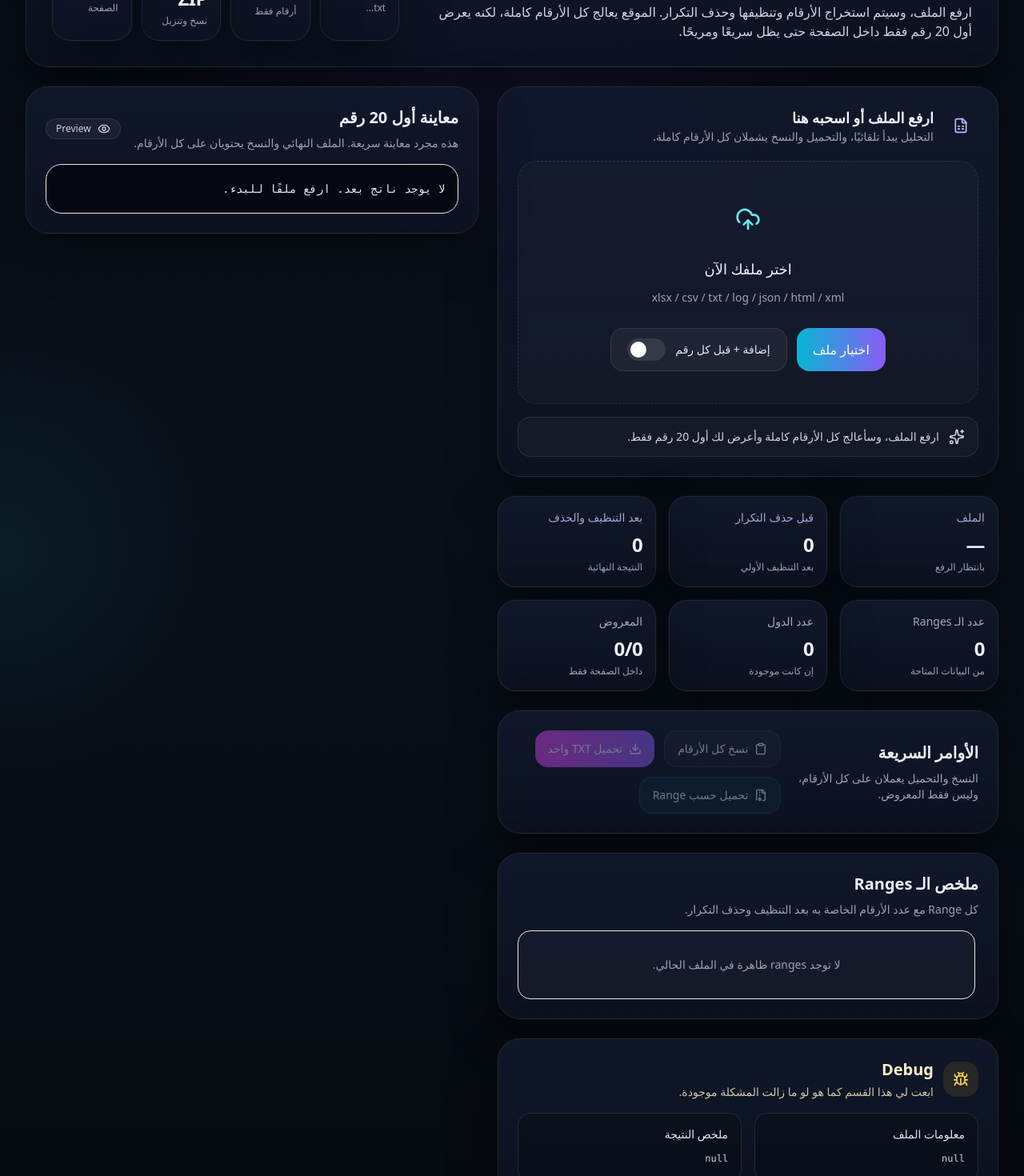
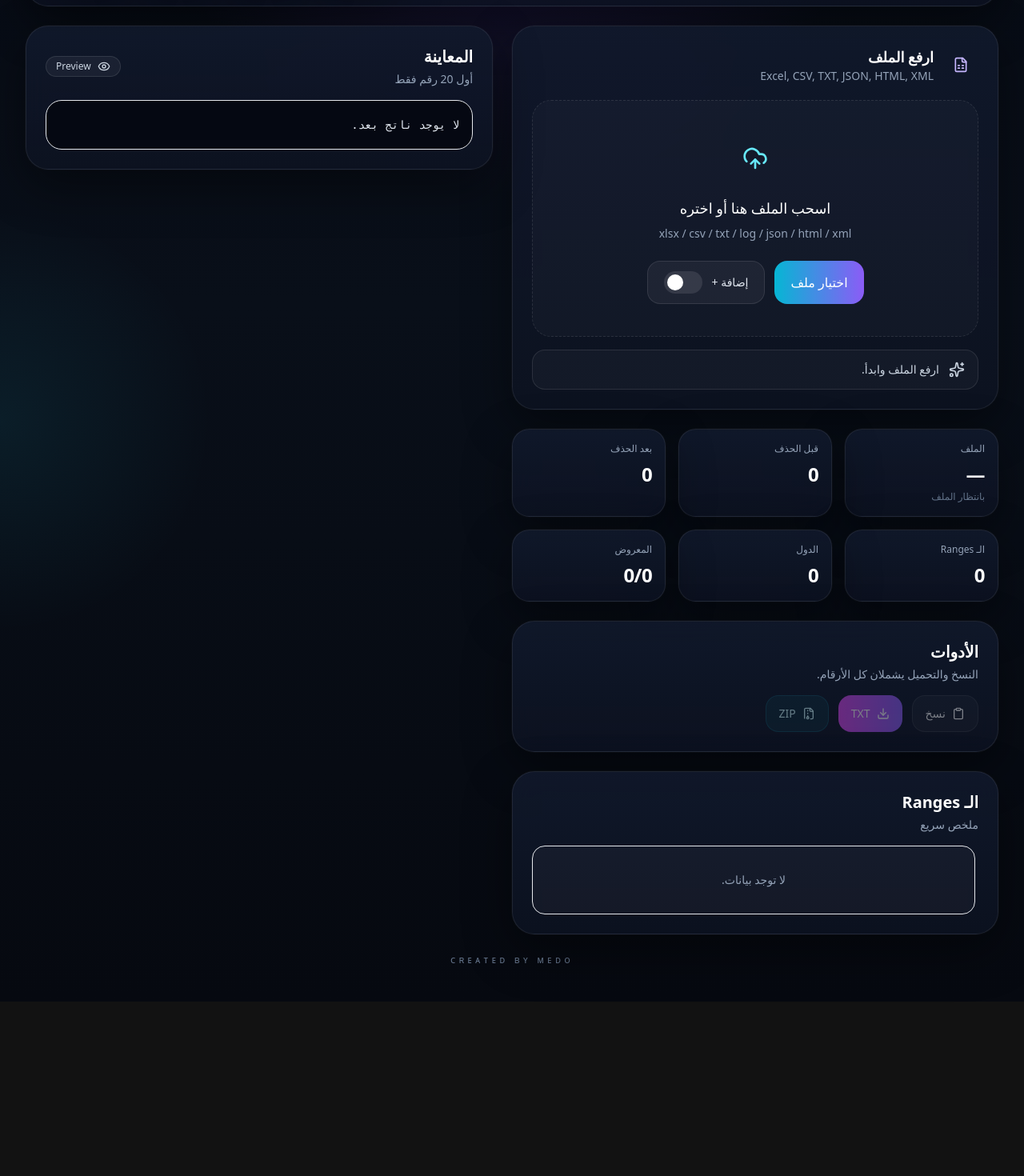
Before and after one commit to Medo-66m/Medofilter, a Next.js app: page / in a window 1280 px wide. Shown: the part 200-1670 px from the top of the page at 80% size. After the commit the page ends 1452 px from the top, so only its background shows below. Built offline with nearby package versions, Linux system fonts and the light colour scheme.

Commit message:
Update medo-filter-app.tsx

```diff
--- a/components/medo-filter-app.tsx
+++ b/components/medo-filter-app.tsx
@@ -2,7 +2,6 @@
 
 import { useMemo, useRef, useState } from "react";
 import {
-  Bug,
   CheckCircle2,
   Clipboard,
   Download,
@@ -25,34 +24,17 @@ type StatusState = {
   message: string;
 };
 
-type DebugState = {
-  fileName: string;
-  extension: string;
-  parseStartedAt: string;
-  parseFinishedAt: string | null;
-  error: string | null;
-  resultSnapshot: {
-    originalCount: number;
-    cleanedCount: number;
-    rangesCount: number;
-    countriesCount: number;
-    sheets: string[];
-    firstNumbers: string[];
-    firstRanges: Array<{ range: string; count: number }>;
-  } | null;
-};
-
 const ACCEPTED_FILES = ".xlsx,.csv,.txt,.log,.json,.html,.xml";
 const PREVIEW_LIMIT = 20;
 
 function StatusBanner({ status }: { status: StatusState }) {
   const styles =
     status.tone === "error"
-      ? "border-red-500/30 bg-red-500/10 text-red-200"
+      ? "border-red-500/25 bg-red-500/10 text-red-200"
       : status.tone === "success"
-        ? "border-emerald-500/30 bg-emerald-500/10 text-emerald-200"
+        ? "border-emerald-500/25 bg-emerald-500/10 text-emerald-200"
         : status.tone === "info"
-          ? "border-cyan-500/30 bg-cyan-500/10 text-cyan-100"
+          ? "border-cyan-500/25 bg-cyan-500/10 text-cyan-100"
           : "border-white/10 bg-white/[0.03] text-slate-300";
 
   const Icon =
@@ -82,16 +64,34 @@ function StatCard({
   hint?: string;
 }) {
   return (
-    <div className="glass rounded-[1.4rem] p-4 transition duration-200 hover:-translate-y-0.5 hover:shadow-accent">
-      <div className="text-sm text-muted">{label}</div>
-      <div className="mt-2 text-2xl font-semibold tracking-tight text-text break-words">{value}</div>
-      {hint ? <div className="mt-1 text-xs text-slate-400">{hint}</div> : null}
+    <div className="glass rounded-[1.35rem] p-4 transition duration-200 hover:-translate-y-0.5">
+      <div className="text-xs text-slate-400">{label}</div>
+      <div className="mt-2 break-words text-2xl font-semibold tracking-tight text-white">
+        {value}
+      </div>
+      {hint ? <div className="mt-1 text-xs text-slate-500">{hint}</div> : null}
     </div>
   );
 }
 
-function createInitialDebug(): DebugState | null {
-  return null;
+function SectionTitle({
+  title,
+  subtitle,
+  right
+}: {
+  title: string;
+  subtitle?: string;
+  right?: React.ReactNode;
+}) {
+  return (
+    <div className="mb-4 flex items-center justify-between gap-4">
+      <div>
+        <h2 className="m-0 text-lg font-semibold text-white sm:text-xl">{title}</h2>
+        {subtitle ? <p className="mt-1 text-sm text-slate-400">{subtitle}</p> : null}
+      </div>
+      {right}
+    </div>
+  );
 }
 
 export default function MedoFilterApp() {
@@ -100,9 +100,8 @@ export default function MedoFilterApp() {
   const [result, setResult] = useState<ParsedResult | null>(null);
   const [status, setStatus] = useState<StatusState>({
     tone: "idle",
-    message: "ارفع الملف، وسأعالج كل الأرقام كاملة وأعرض لك أول 20 رقم فقط."
+    message: "ارفع الملف وابدأ."
   });
-  const [debugInfo, setDebugInfo] = useState<DebugState | null>(createInitialDebug());
   const [dragActive, setDragActive] = useState(false);
   const [loading, setLoading] = useState(false);
   const [addPlus, setAddPlus] = useState(false);
@@ -113,88 +112,39 @@ export default function MedoFilterApp() {
     return result.numbers.map((value) => withOptionalPlus(value, addPlus));
   }, [result, addPlus]);
 
-  const previewNumbers = useMemo(() => {
-    return displayNumbers.slice(0, PREVIEW_LIMIT);
-  }, [displayNumbers]);
-
+  const previewNumbers = useMemo(() => displayNumbers.slice(0, PREVIEW_LIMIT), [displayNumbers]);
   const hiddenCount = Math.max(displayNumbers.length - previewNumbers.length, 0);
 
   async function handleSelectedFile(file: File) {
     setLoading(true);
     setCopyDone(false);
 
-    const startedAt = new Date().toISOString();
-    const extension = file.name.toLowerCase().split(".").pop() ?? "";
-
-    setDebugInfo({
-      fileName: file.name,
-      extension,
-      parseStartedAt: startedAt,
-      parseFinishedAt: null,
-      error: null,
-      resultSnapshot: null
-    });
-
     setStatus({
       tone: "info",
-      message: `جاري قراءة الملف ${file.name} وتحليل الأرقام...`
+      message: `جاري تحليل ${file.name}...`
     });
 
     try {
       const parsed = validateParsedResult(await parseFile(file));
-
-      const finishedAt = new Date().toISOString();
-
-      setDebugInfo({
-        fileName: file.name,
-        extension,
-        parseStartedAt: startedAt,
-        parseFinishedAt: finishedAt,
-        error: null,
-        resultSnapshot: {
-          originalCount: parsed.originalCount,
-          cleanedCount: parsed.cleanedCount,
-          rangesCount: parsed.rangesCount,
-          countriesCount: parsed.countriesCount,
-          sheets: parsed.sheets,
-          firstNumbers: parsed.numbers.slice(0, 20),
-          firstRanges: parsed.rangeSummary.slice(0, 20)
-        }
-      });
-
       setResult(parsed);
 
       if (parsed.cleanedCount === 0) {
         setStatus({
           tone: "error",
-          message:
-            "لم أجد أرقامًا صالحة بطول من 10 إلى 15 رقمًا داخل الملف. تأكد من البيانات أو جرّب ملفًا آخر."
+          message: "لم أجد أرقامًا صالحة داخل الملف."
         });
       } else {
-        const previewHint =
-          parsed.cleanedCount > PREVIEW_LIMIT
-            ? `أعرض لك أول ${PREVIEW_LIMIT} رقم فقط داخل الصفحة، لكن النسخ والتحميل يشملان كل الأرقام بالكامل.`
-            : "تم التحليل بنجاح.";
-
         setStatus({
           tone: "success",
-          message: `تم التحليل بنجاح. وجدت ${parsed.originalCount} رقمًا قبل إزالة التكرار، والنتيجة النهائية ${parsed.cleanedCount} رقمًا. ${previewHint}`
+          message:
+            parsed.cleanedCount > PREVIEW_LIMIT
+              ? `تم العثور على ${parsed.cleanedCount} رقمًا. المعروض أول ${PREVIEW_LIMIT} فقط.`
+              : `تم العثور على ${parsed.cleanedCount} رقمًا.`
         });
       }
     } catch (error) {
-      const message = error instanceof Error ? error.message : "حدث خطأ غير متوقع أثناء قراءة الملف.";
-      const finishedAt = new Date().toISOString();
-
+      const message = error instanceof Error ? error.message : "حدث خطأ أثناء قراءة الملف.";
       setResult(null);
-      setDebugInfo({
-        fileName: file.name,
-        extension,
-        parseStartedAt: startedAt,
-        parseFinishedAt: finishedAt,
-        error: message,
-        resultSnapshot: null
-      });
-
       setStatus({
         tone: "error",
         message
@@ -227,13 +177,13 @@ export default function MedoFilterApp() {
       setCopyDone(true);
       setStatus({
         tone: "success",
-        message: `تم نسخ ${displayNumbers.length} رقمًا كاملًا إلى الحافظة.`
+        message: `تم نسخ ${displayNumbers.length} رقمًا.`
       });
       window.setTimeout(() => setCopyDone(false), 1800);
     } catch {
       setStatus({
         tone: "error",
-        message: "تعذر النسخ تلقائيًا من المتصفح. جرّب مرة ثانية أو استخدم التحميل."
+        message: "تعذر النسخ."
       });
     }
   }
@@ -245,12 +195,12 @@ export default function MedoFilterApp() {
       downloadNumbersTxt(result.numbers, addPlus);
       setStatus({
         tone: "success",
-        message: `تم تنزيل ملف TXT يحتوي على ${result.numbers.length} رقمًا كاملًا.`
+        message: `تم تنزيل ${result.numbers.length} رقمًا.`
       });
     } catch {
       setStatus({
         tone: "error",
-        message: "حدثت مشكلة أثناء إنشاء ملف TXT."
+        message: "فشل إنشاء ملف TXT."
       });
     }
   }
@@ -262,12 +212,12 @@ export default function MedoFilterApp() {
       await downloadRangesZip(result.groupedByRange, addPlus);
       setStatus({
         tone: "success",
-        message: "تم إنشاء ملف ZIP للـ ranges وتنزيله."
+        message: "تم تنزيل ZIP."
       });
     } catch (error) {
       setStatus({
         tone: "error",
-        message: error instanceof Error ? error.message : "تعذر إنشاء ملف ZIP."
+        message: error instanceof Error ? error.message : "فشل إنشاء ZIP."
       });
     }
   }
@@ -284,31 +234,26 @@ export default function MedoFilterApp() {
                   Medo Filter
                 </div>
 
-                <h1 className="m-0 text-3xl font-semibold tracking-tight sm:text-4xl lg:text-5xl">
-                  فلترة قوية للأرقام
-                  <span className="bg-gradient-to-l from-cyan-300 to-violet-300 bg-clip-text text-transparent">
-                    {" "}
-                    بدون ما تثقل الصفحة
-                  </span>
+                <h1 className="m-0 text-3xl font-semibold tracking-tight text-white sm:text-4xl lg:text-5xl">
+                  Filter numbers
                 </h1>
 
-                <p className="mt-4 max-w-2xl text-sm leading-7 text-slate-300 sm:text-base">
-                  ارفع الملف، وسيتم استخراج الأرقام وتنظيفها وحذف التكرار. الموقع يعالج كل
-                  الأرقام كاملة، لكنه يعرض أول 20 رقم فقط داخل الصفحة حتى يظل سريعًا ومريحًا.
+                <p className="mt-3 text-sm leading-7 text-slate-400 sm:text-base">
+                  رفع، تنظيف، حذف التكرار، تنزيل.
                 </p>
               </div>
 
-              <div className="grid grid-cols-2 gap-3 sm:grid-cols-4 lg:w-[460px]">
-                <StatCard label="الصيغ" value="7" hint="xlsx, csv, txt..." />
-                <StatCard label="المدى المقبول" value="10–15" hint="أرقام فقط" />
-                <StatCard label="الناتج" value="TXT / ZIP" hint="نسخ وتنزيل" />
-                <StatCard label="المعاينة" value="20" hint="فقط داخل الصفحة" />
+              <div className="grid grid-cols-2 gap-3 sm:grid-cols-4 lg:w-[430px]">
+                <StatCard label="الصيغ" value="7" />
+                <StatCard label="الحد" value="10–15" />
+                <StatCard label="المعاينة" value="20" />
+                <StatCard label="الناتج" value="TXT / ZIP" />
               </div>
             </div>
           </div>
         </header>
 
-        <div className="grid flex-1 grid-cols-1 gap-6 lg:grid-cols-[1.05fr_0.95fr]">
+        <div className="grid flex-1 grid-cols-1 gap-6 lg:grid-cols-[1.02fr_0.98fr]">
           <section className="space-y-6">
             <div
               onDragOver={(event) => {
@@ -329,9 +274,9 @@ export default function MedoFilterApp() {
                     <FileSpreadsheet className="h-5 w-5 text-violet-300" />
                   </div>
                   <div>
-                    <div className="text-lg font-semibold">ارفع الملف أو اسحبه هنا</div>
+                    <div className="text-lg font-semibold text-white">ارفع الملف</div>
                     <div className="text-sm text-slate-400">
-                      التحليل يبدأ تلقائيًا، والتحميل والنسخ يشملان كل الأرقام كاملة.
+                      Excel, CSV, TXT, JSON, HTML, XML
                     </div>
                   </div>
                 </div>
@@ -347,8 +292,8 @@ export default function MedoFilterApp() {
                     <UploadCloud className="h-8 w-8 text-cyan-300" />
                   </div>
 
-                  <div className="text-lg font-medium">اختر ملفك الآن</div>
-                  <div className="mt-2 text-sm leading-7 text-slate-400">
+                  <div className="text-lg font-medium text-white">اسحب الملف هنا أو اختره</div>
+                  <div className="mt-2 text-sm text-slate-400">
                     xlsx / csv / txt / log / json / html / xml
                   </div>
 
@@ -362,7 +307,7 @@ export default function MedoFilterApp() {
                     </button>
 
                     <label className="flex cursor-pointer items-center justify-center gap-3 rounded-2xl border border-white/10 bg-white/5 px-5 py-3 text-sm text-slate-200 transition hover:bg-white/8">
-                      <span>إضافة + قبل كل رقم</span>
+                      <span>إضافة +</span>
                       <button
                         type="button"
                         onClick={() => setAddPlus((prev) => !prev)}
@@ -398,89 +343,61 @@ export default function MedoFilterApp() {
             <div className="grid grid-cols-2 gap-4 lg:grid-cols-3">
               <StatCard
                 label="الملف"
-                value={result?.fileName ?? debugInfo?.fileName ?? "—"}
-                hint={result || debugInfo ? "تمت قراءته" : "بانتظار الرفع"}
+                value={result?.fileName ?? "—"}
+                hint={result ? "تمت القراءة" : "بانتظار الملف"}
               />
-              <StatCard
-                label="قبل حذف التكرار"
-                value={result?.originalCount ?? debugInfo?.resultSnapshot?.originalCount ?? 0}
-                hint="بعد التنظيف الأولي"
-              />
-              <StatCard
-                label="بعد التنظيف والحذف"
-                value={result?.cleanedCount ?? debugInfo?.resultSnapshot?.cleanedCount ?? 0}
-                hint="النتيجة النهائية"
-              />
-              <StatCard
-                label="عدد الـ Ranges"
-                value={result?.rangesCount ?? debugInfo?.resultSnapshot?.rangesCount ?? 0}
-                hint="من البيانات المتاحة"
-              />
-              <StatCard
-                label="عدد الدول"
-                value={result?.countriesCount ?? debugInfo?.resultSnapshot?.countriesCount ?? 0}
-                hint="إن كانت موجودة"
-              />
+              <StatCard label="قبل الحذف" value={result?.originalCount ?? 0} />
+              <StatCard label="بعد الحذف" value={result?.cleanedCount ?? 0} />
+              <StatCard label="الـ Ranges" value={result?.rangesCount ?? 0} />
+              <StatCard label="الدول" value={result?.countriesCount ?? 0} />
               <StatCard
                 label="المعروض"
                 value={result ? `${previewNumbers.length}/${displayNumbers.length}` : "0/0"}
-                hint="داخل الصفحة فقط"
               />
             </div>
 
             <div className="glass rounded-[1.75rem] p-5 sm:p-6">
-              <div className="flex flex-col gap-3 sm:flex-row sm:items-center sm:justify-between">
-                <div>
-                  <h2 className="m-0 text-xl font-semibold">الأوامر السريعة</h2>
-                  <p className="mt-2 text-sm text-slate-400">
-                    النسخ والتحميل يعملان على كل الأرقام، وليس فقط المعروض.
-                  </p>
-                </div>
+              <SectionTitle title="الأدوات" subtitle="النسخ والتحميل يشملان كل الأرقام." />
 
               <div className="flex flex-wrap gap-3">
                 <button
                   type="button"
                   disabled={!result?.numbers.length || loading}
                   onClick={onCopy}
-                    className="inline-flex items-center gap-2 rounded-2xl border border-white/10 bg-white/5 px-4 py-3 text-sm transition hover:bg-white/10 disabled:cursor-not-allowed disabled:opacity-45"
+                  className="inline-flex items-center gap-2 rounded-2xl border border-white/10 bg-white/5 px-4 py-3 text-sm text-white transition hover:bg-white/10 disabled:cursor-not-allowed disabled:opacity-45"
                 >
                   <Clipboard className="h-4 w-4" />
-                    {copyDone ? "تم النسخ" : "نسخ كل الأرقام"}
+                  {copyDone ? "تم النسخ" : "نسخ"}
                 </button>
 
                 <button
                   type="button"
                   disabled={!result?.numbers.length || loading}
                   onClick={onDownloadAll}
-                    className="inline-flex items-center gap-2 rounded-2xl bg-gradient-to-l from-violet-500 to-fuchsia-500 px-4 py-3 text-sm font-medium transition hover:scale-[1.01] active:scale-[0.99] disabled:cursor-not-allowed disabled:opacity-45"
+                  className="inline-flex items-center gap-2 rounded-2xl bg-gradient-to-l from-violet-500 to-fuchsia-500 px-4 py-3 text-sm font-medium text-white transition hover:scale-[1.01] active:scale-[0.99] disabled:cursor-not-allowed disabled:opacity-45"
                 >
                   <Download className="h-4 w-4" />
-                    تحميل TXT واحد
+                  TXT
                 </button>
 
                 <button
                   type="button"
                   disabled={!result || result.rangesCount === 0 || loading}
                   onClick={onDownloadRanges}
-                    className="inline-flex items-center gap-2 rounded-2xl border border-cyan-400/20 bg-cyan-400/10 px-4 py-3 text-sm transition hover:bg-cyan-400/15 disabled:cursor-not-allowed disabled:opacity-45"
+                  className="inline-flex items-center gap-2 rounded-2xl border border-cyan-400/20 bg-cyan-400/10 px-4 py-3 text-sm text-cyan-100 transition hover:bg-cyan-400/15 disabled:cursor-not-allowed disabled:opacity-45"
                 >
                   <FileArchive className="h-4 w-4" />
-                    تحميل حسب Range
+                  ZIP
                 </button>
-                </div>
               </div>
             </div>
 
             <div className="glass rounded-[1.75rem] p-5 sm:p-6">
-              <div className="mb-4 flex items-center justify-between gap-4">
-                <div>
-                  <h2 className="m-0 text-xl font-semibold">ملخص الـ Ranges</h2>
-                  <p className="mt-2 text-sm text-slate-400">
-                    كل Range مع عدد الأرقام الخاصة به بعد التنظيف وحذف التكرار.
-                  </p>
-                </div>
-                {loading ? <LoaderCircle className="h-5 w-5 animate-spin text-cyan-300" /> : null}
-              </div>
+              <SectionTitle
+                title="الـ Ranges"
+                subtitle="ملخص سريع"
+                right={loading ? <LoaderCircle className="h-5 w-5 animate-spin text-cyan-300" /> : null}
+              />
 
               <div className="max-h-[290px] space-y-3 overflow-auto scrollbar-thin pr-1">
                 {result?.rangeSummary.length ? (
@@ -497,82 +414,37 @@ export default function MedoFilterApp() {
                   ))
                 ) : (
                   <div className="rounded-2xl border border-white/8 bg-white/[0.03] px-4 py-8 text-center text-sm text-slate-400">
-                    لا توجد ranges ظاهرة في الملف الحالي.
+                    لا توجد بيانات.
                   </div>
                 )}
-              </div>
-            </div>
-
-            <div className="glass rounded-[1.75rem] border border-amber-400/20 bg-amber-400/5 p-5 sm:p-6">
-              <div className="mb-4 flex items-center gap-3">
-                <div className="rounded-2xl bg-amber-400/10 p-3">
-                  <Bug className="h-5 w-5 text-amber-300" />
-                </div>
-                <div>
-                  <h2 className="m-0 text-xl font-semibold text-amber-100">Debug</h2>
-                  <p className="mt-1 text-sm text-amber-100/80">
-                    ابعت لي هذا القسم كما هو لو ما زالت المشكلة موجودة.
-                  </p>
-                </div>
-              </div>
-
-              <div className="grid grid-cols-1 gap-4 lg:grid-cols-2">
-                <div className="rounded-2xl border border-white/10 bg-black/20 p-4">
-                  <div className="mb-2 text-sm font-medium text-slate-200">معلومات الملف</div>
-                  <pre className="m-0 whitespace-pre-wrap break-words text-xs leading-6 text-slate-300">
-{JSON.stringify(
-  debugInfo
-    ? {
-        fileName: debugInfo.fileName,
-        extension: debugInfo.extension,
-        parseStartedAt: debugInfo.parseStartedAt,
-        parseFinishedAt: debugInfo.parseFinishedAt,
-        error: debugInfo.error
-      }
-    : null,
-  null,
-  2
-)}
-                  </pre>
-                </div>
-
-                <div className="rounded-2xl border border-white/10 bg-black/20 p-4">
-                  <div className="mb-2 text-sm font-medium text-slate-200">ملخص النتيجة</div>
-                  <pre className="m-0 whitespace-pre-wrap break-words text-xs leading-6 text-slate-300">
-{JSON.stringify(debugInfo?.resultSnapshot ?? null, null, 2)}
-                  </pre>
-                </div>
               </div>
             </div>
           </section>
 
           <section className="space-y-6">
             <div className="glass rounded-[1.75rem] p-5 sm:p-6">
-              <div className="mb-4 flex items-center justify-between gap-4">
-                <div>
-                  <h2 className="m-0 text-xl font-semibold">معاينة أول 20 رقم</h2>
-                  <p className="mt-2 text-sm text-slate-400">
-                    هذه مجرد معاينة سريعة. الملف النهائي والنسخ يحتويان على كل الأرقام.
-                  </p>
-                </div>
+              <SectionTitle
+                title="المعاينة"
+                subtitle="أول 20 رقم فقط"
+                right={
                   <div className="inline-flex items-center gap-2 rounded-full border border-white/10 bg-white/5 px-3 py-1 text-xs text-slate-300">
                     <Eye className="h-4 w-4" />
                     Preview
                   </div>
-              </div>
+                }
+              />
 
               {result && hiddenCount > 0 ? (
                 <div className="mb-4 rounded-2xl border border-cyan-400/20 bg-cyan-400/10 px-4 py-3 text-sm text-cyan-100">
-                  المعروض الآن أول {previewNumbers.length} رقم فقط، ويوجد {hiddenCount} رقم
-                  إضافي محفوظين بالكامل للنسخ والتحميل.
+                  المعروض {previewNumbers.length} فقط، والباقي موجود في النسخ والتحميل.
                 </div>
               ) : null}
 
-              <div className="max-h-[520px] overflow-auto rounded-[1.25rem] border border-white/8 bg-[#050812] scrollbar-thin">
+              <div className="max-h-[640px] overflow-auto rounded-[1.25rem] border border-white/8 bg-[#050812] scrollbar-thin">
                 <pre className="m-0 whitespace-pre-wrap break-all p-4 text-sm leading-7 text-slate-200">
                   {previewNumbers.length
                     ? previewNumbers.join("\n")
-                    : "لا يوجد ناتج بعد. ارفع ملفًا للبدء."}
+                    : "لا يوجد ناتج بعد."}
                 </pre>
               </div>
             </div>
```
Lines whose indentation alone changed are shown as unchanged.
